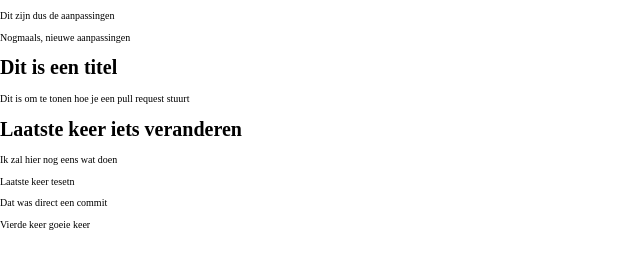
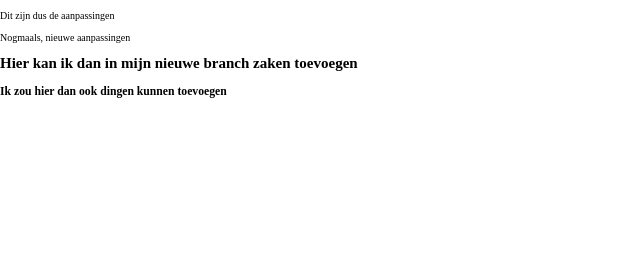
Before and after one commit to LoranMaes/Mijnwilmijnweg, a plain HTML site: page index.html in a window 1280 px wide. Shown: the whole page, without its empty margins (0-640 px from the left). Drawn offline with Linux system fonts and the light colour scheme; a script that the page names is missing.

Commit message:
Nieuwe changes

```diff
--- a/index.html
+++ b/index.html
@@ -22,16 +22,11 @@
     </head>
 
     <main>
-        <h1>Dit is een titel</h1>
-        <p>Dit is om te tonen hoe je een pull request stuurt</p>
-        <h1>Laatste keer iets veranderen</h1>
+        <h2>Hier kan ik dan in mijn nieuwe branch zaken toevoegen</h2>
     </main>
 
     <footer>
-        <p>Ik zal hier nog eens wat doen</p>
-        <p>Laatste keer tesetn</p>
-        <p>Dat was direct een commit</p>
-        <p>Vierde keer goeie keer</p>
+        <h3>Ik zou hier dan ook dingen kunnen toevoegen</h3>
     </footer>
 
     <script src="/scripts/index.js"></script>
```
